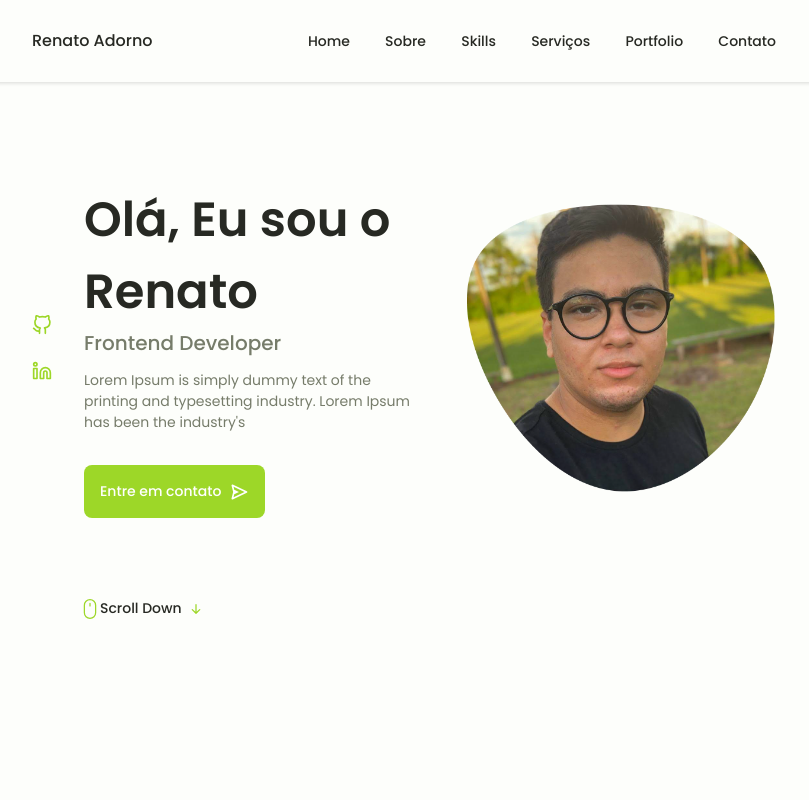
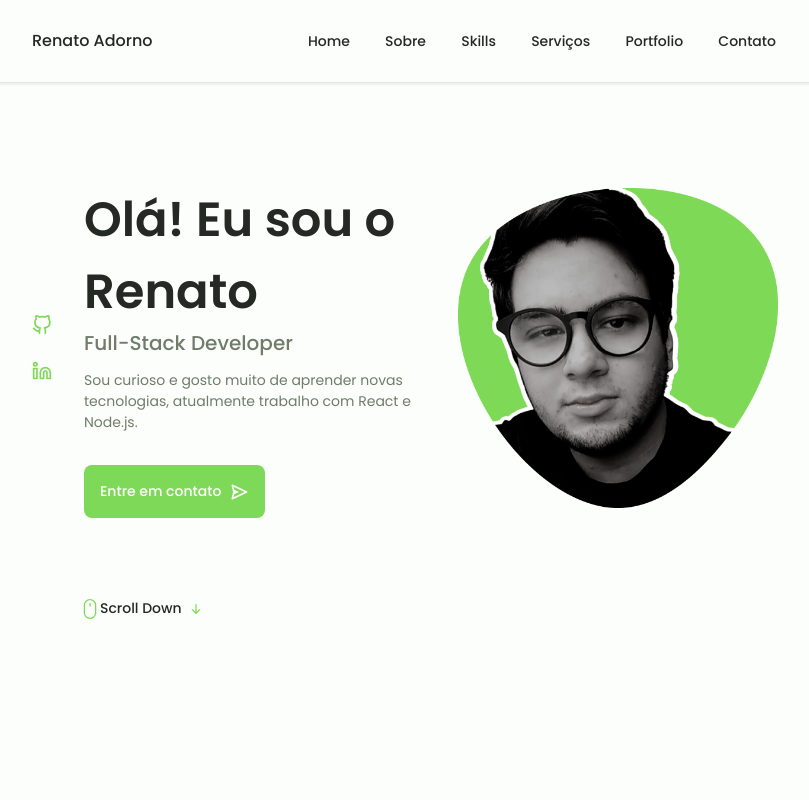
Before and after one commit to renatoadorno/portfolio-renatoAdorno, a React (Create React App) app: page / in a window 1280 px wide. Shown: the top 800 px of the page, without its empty margins (224-1033 px from the left). Built offline with nearby package versions, Linux system fonts and the light colour scheme.

Commit message:
feat: atualizando descrição da home

```diff
--- a/src/components/Home.jsx
+++ b/src/components/Home.jsx
@@ -38,9 +38,9 @@ export default function Home() {
           </div>
 
           <div className="home__data">
-            <h1 className="home__title">Olá, Eu sou o Renato</h1>
-            <h3 className="home__subtitle">Frontend Developer</h3>
-            <p className="home__description">Lorem Ipsum is simply dummy text of the printing and typesetting industry. Lorem Ipsum has been the industry's</p>
+            <h1 className="home__title">Olá! Eu sou o Renato</h1>
+            <h3 className="home__subtitle">Full-Stack Developer</h3>
+            <p className="home__description">Sou curioso e gosto muito de aprender novas tecnologias, atualmente trabalho com React e Node.js.</p>
             <a href="#contact" className="button button--flex">
               Entre em contato <BiSend className="button__icon"/>
             </a>
--- a/src/css/index.css
+++ b/src/css/index.css
@@ -5,10 +5,10 @@
   --header-height: 3rem;
 
   /*==========Colors===========*/
-  --hue-color: 80; /* Green 142 - Blue 230*/
+  --hue-color: 102; /* Green 142 - Blue 230*/
 
   /*==========Hsl Colors===========*/
-  --first-color: hsl(var(--hue-color), 69%, 50%);
+  --first-color: hsl(var(--hue-color), 63%, 60%);
   --first-color-second: hsl(var(--hue-color), 69%, 44%);
   --first-color-alt: hsl(var(--hue-color), 57%, 53%);
   --second-color-alt: hsl(var(--hue-color), 23%, 38%);
@@ -1419,8 +1419,8 @@ textarea {
     column-gap: 2rem;
   }
 
-  .home__img {
-  }
+  /* .home__img {
+  } */
 
   .home__blob {
     width: 280px;
```
Also changed, not shown: src/img/perfil1.png, src/img/perfil21.png (added).
